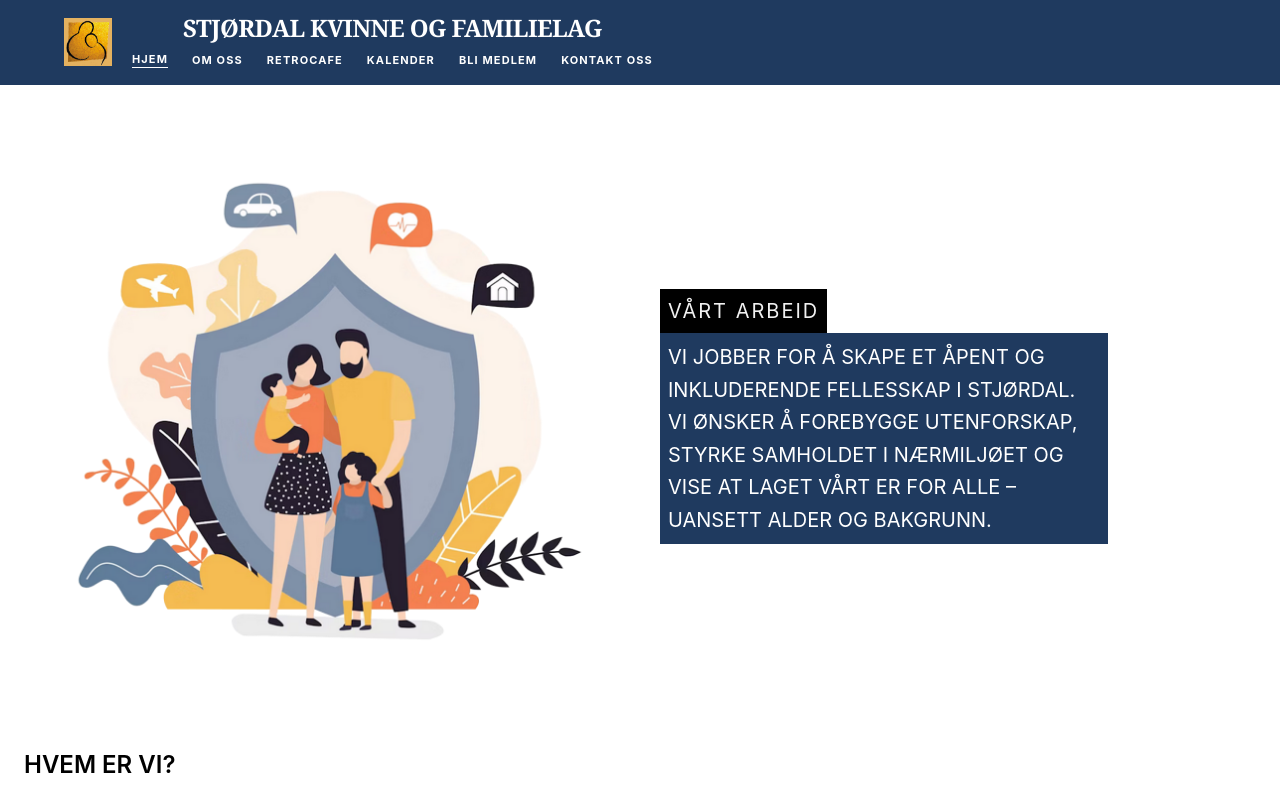
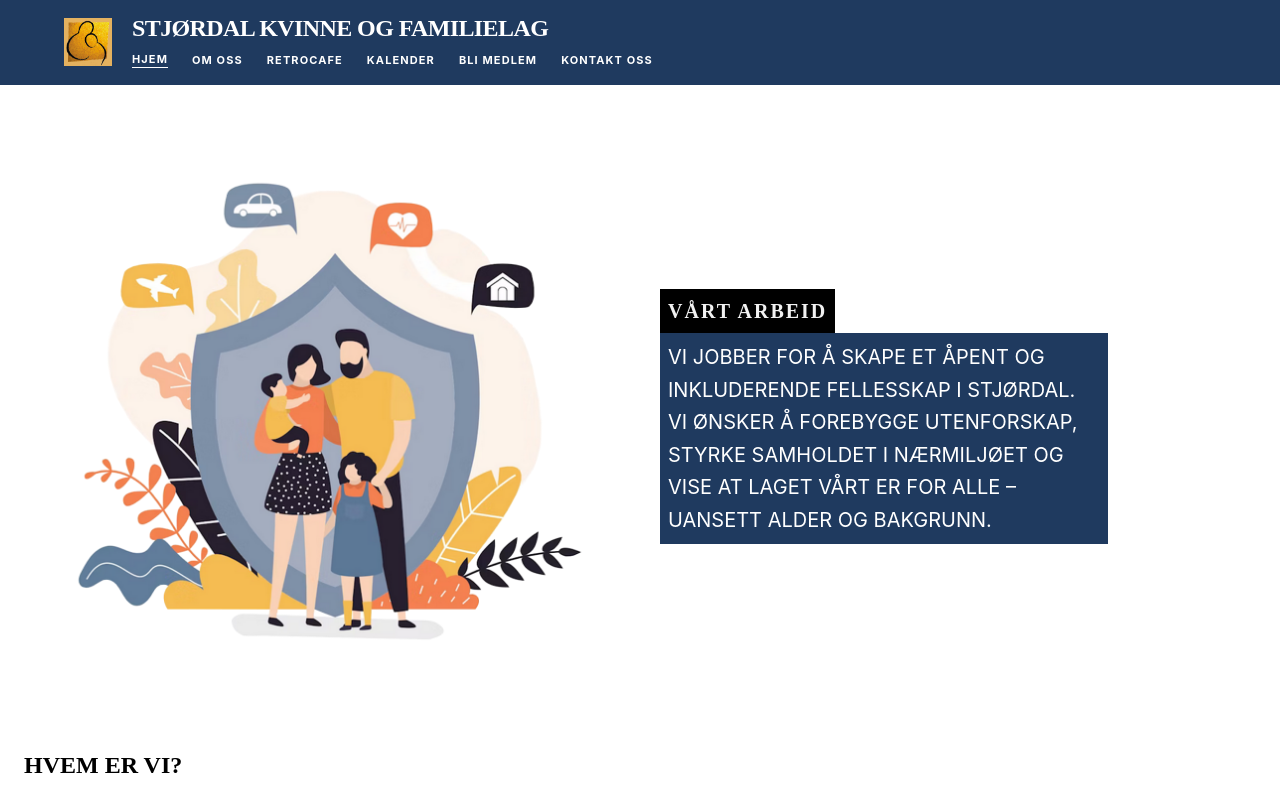
Before and after one commit to StanislavD33/StjordalKvinneOgFamilielag, a React (Vite) app: page / in a window 1280 px wide. Shown: the top 790 px of the page. Built offline with nearby package versions, Linux system fonts and the light colour scheme.

Commit message:
add fonts and styles fix

```diff
--- a/src/Homepage.jsx
+++ b/src/Homepage.jsx
@@ -33,7 +33,7 @@ function Homepage() {
             className="w-full max-w-6xl mx-auto"
           />
           <div className="max-w-md text-left">
-            <h3 className="inline-block uppercase tracking-widest bg-black p-2">
+            <h3 className="inline-block uppercase tracking-widest font-semibold bg-black p-2">
               Vårt arbeid
             </h3>
             <div className="bg-[#1f3a5f] text-white p-2">
@@ -113,7 +113,7 @@ function Homepage() {
                 className="h-105 mx-auto mb-6 object-contain"
               />
 
-              <button className="bg-red-500 px-5 py-2 rounded-full text-sm font-medium hover:bg-red-600 transition">
+              <button className="bg-red-500 px-5 py-2 rounded-full text-sm font-bold hover:bg-red-600 transition">
                 {card.title}
               </button>
             </div>
--- a/src/components/Footer.jsx
+++ b/src/components/Footer.jsx
@@ -15,7 +15,7 @@ function Footer() {
 
                 {/* Text Content */}
                 <div className="space-y-2">
-                    <h2 className="text-2xl font-semibold tracking-wide text-left">
+                    <h2 className="text-2xl font-bold tracking-wide text-left">
                         Norges Kvinne og <br />
                         Familieforbund
                     </h2>
--- a/src/components/header.jsx
+++ b/src/components/header.jsx
@@ -4,7 +4,7 @@ import { NavLink } from 'react-router-dom'
 
 export default function Header() {
   return (
-    <header className="bg-[#1f3a5f] text-white px-6 py-4 font-sans">
+    <header className="bg-[#1f3a5f] text-white px-6 py-4">
       <div className="max-w-6xl mx-auto flex items-center gap-5">
 
         <div className="w-12 h-12 bg-[#d4af37] flex-shrink-0 flex items-center justify-center overflow-hidden">
@@ -13,7 +13,7 @@ export default function Header() {
 
         <div className="flex flex-col gap-3">
 
-          <h1 className="text-2xl font-serif font-bold tracking-tight uppercase leading-none">
+          <h1 className="text-2xl font-bold tracking-tight uppercase text-left leading-none">
             Stjørdal Kvinne og Familielag
           </h1>
 
--- a/src/index.css
+++ b/src/index.css
@@ -1,4 +1,6 @@
 @import "tailwindcss";
+
+@import url('https://fonts.googleapis.com/css2?family=Inter:ital,opsz,wght@0,14..32,100..900;1,14..32,100..900&family=Playfair+Display:ital,wght@0,400..900;1,400..900&display=swap');
 
 html, body {
   overflow-x: hidden;
@@ -8,6 +10,10 @@ body {
 	background: linear-gradient(to right, #18181b, #0f172a);
 	color: #f1f1f1;
 	font-size: 14px;
+	font-family: 'Inter', sans-serif;
+}
+h1, h2, h3, h4, h5, h6 {
+	font-family: 'Playfair Display', serif;
 }
 
 .container {
--- a/src/main.jsx
+++ b/src/main.jsx
@@ -3,8 +3,8 @@ import { StrictMode } from 'react'
 import { createRoot } from 'react-dom/client'
 import './index.css'
 
-import Header from './components/header.jsx'
-import Footer from './components/footer.jsx'
+import Header from './components/Header.jsx'
+import Footer from './components/Footer.jsx'
 
 import Homepage from './Homepage.jsx'
 
```
